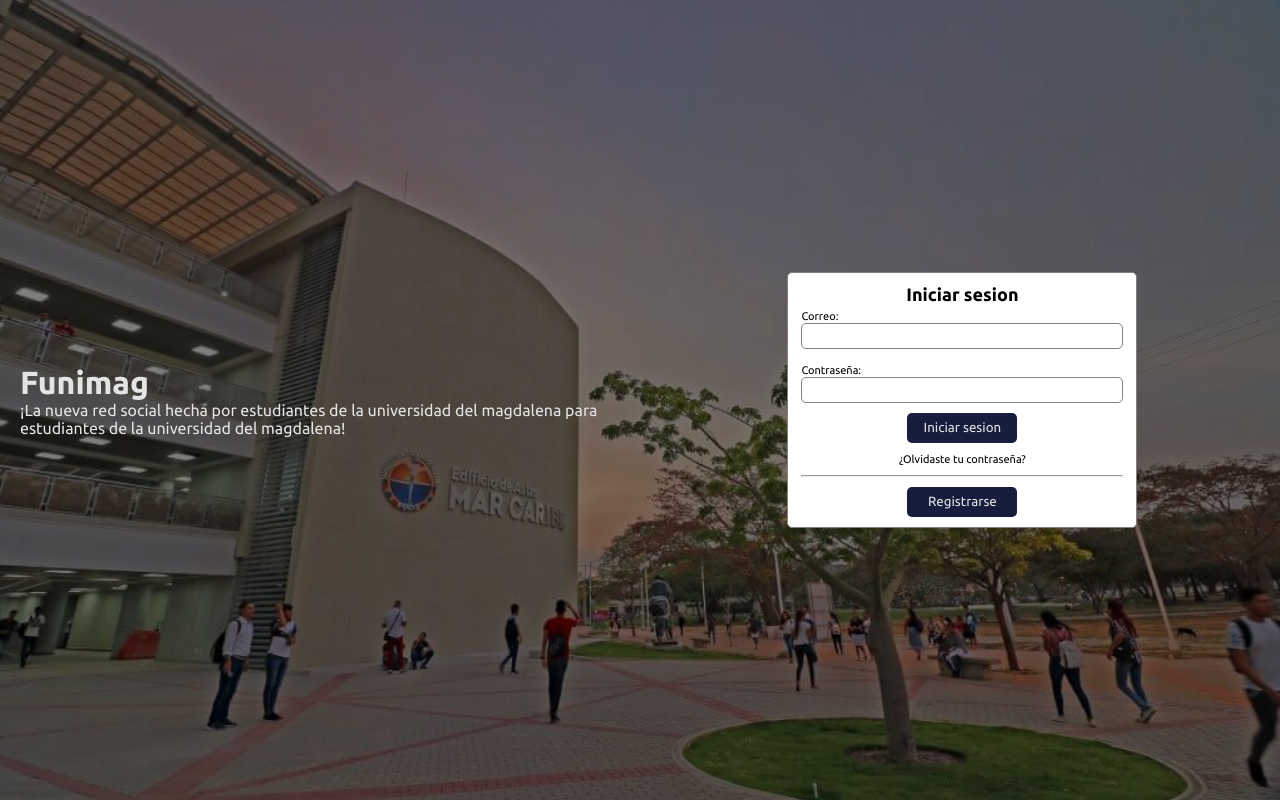
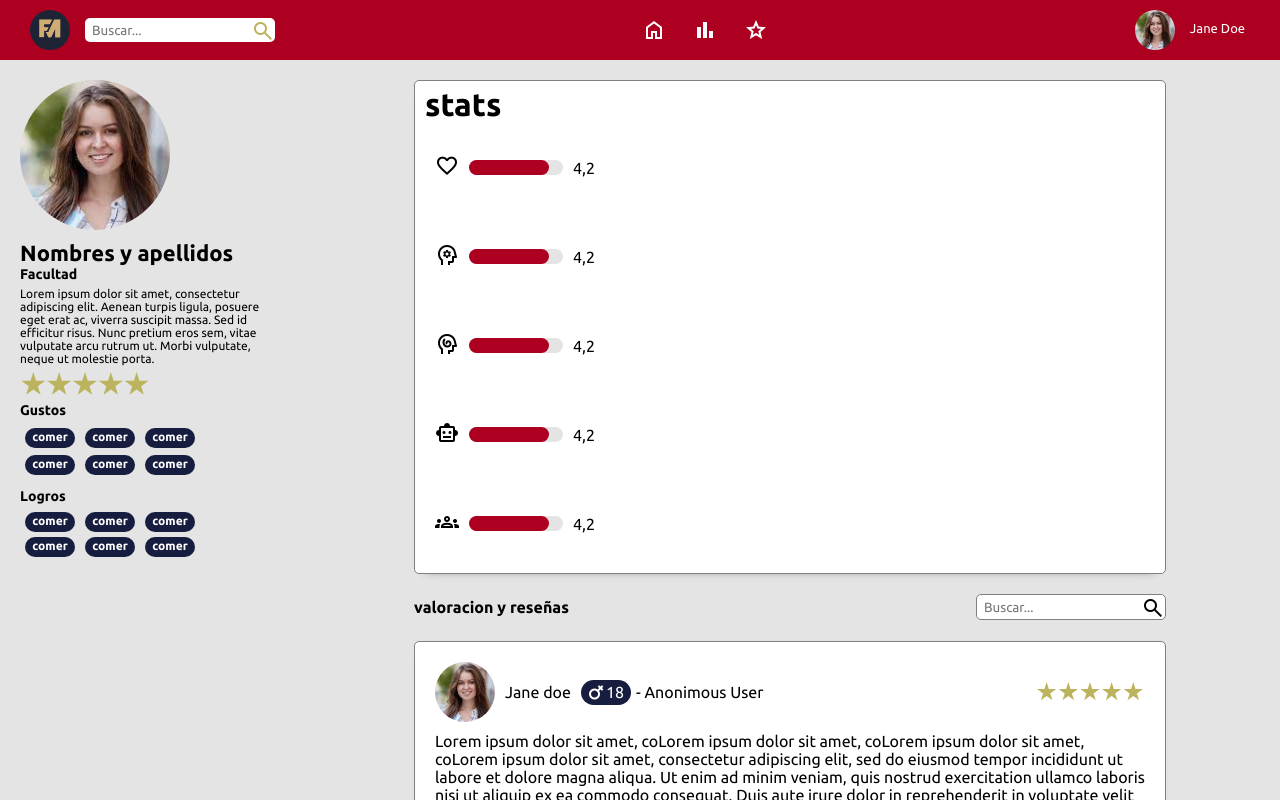
Before and after one commit to victor291201/funimag, a React (Create React App) app: page / in a window 1280 px wide. Shown: the top 800 px of the page. Built offline with nearby package versions, Linux system fonts and the light colour scheme.

Commit message:
login and register animation

```diff
--- a/src/App.js
+++ b/src/App.js
@@ -8,7 +8,7 @@ import Register from "./pages/Register"
 
 function App() {
   return (
-    <LogIn/>
+    <Profile/>
   );
 }
 
--- a/src/pages/Profile.js
+++ b/src/pages/Profile.js
@@ -44,6 +44,7 @@ class Profile extends Component{
                         <h1>Nombres y apellidos</h1>
                         <p>Facultad</p>
                     </div>
+                    <p className='Prdescripcion'>Lorem ipsum dolor sit amet, consectetur adipiscing elit. Aenean turpis ligula, posuere eget erat ac, viverra suscipit massa. Sed id efficitur risus. Nunc pretium eros sem, vitae vulputate arcu rutrum ut. Morbi vulputate, neque ut molestie porta.</p>
                     <div className="Prperson-stars">
                         <div></div>
                         <div></div>
@@ -54,7 +55,6 @@ class Profile extends Component{
                     <div className='Prperson-gustos'>
                         <p>Gustos</p>
                         <div className='Prgustos'>
-                            <p>comer</p>
                             <p>comer</p>
                             <p>comer</p>
                             <p>comer</p>
@@ -72,7 +72,6 @@ class Profile extends Component{
                             <p>comer</p>
                             <p>comer</p>
                             <p>comer</p>
-                            <p>comer</p>
                         </div>
                     </div>
                 </div>
@@ -82,35 +81,55 @@ class Profile extends Component{
                             <h1>stats</h1>
                             <div className='Prcontainer-stats'>
                                 <div className='Prstat'>
-                                    <p className='Prtitle-stat'> Belleza</p>
+                                    <p className='Prtitle-stat'>
+                                        <span class="material-symbols-outlined">
+                                            favorite
+                                        </span>
+                                    </p>
                                     <div className='Prpoints-ofstat'>
                                         <div className='Prpoints'></div>
                                     </div>
                                     <p>4,2</p>
                                 </div>
                                 <div className='Prstat'>
-                                    <p className='Prtitle-stat'>Carisma</p>
+                                    <p className='Prtitle-stat'>
+                                        <span class="material-symbols-outlined">
+                                            psychology
+                                        </span>
+                                    </p>
                                     <div className='Prpoints-ofstat'>
                                         <div className='Prpoints'></div>
                                     </div>
                                     <p>4,2</p>
                                 </div>
                                 <div className='Prstat'>
-                                    <p className='Prtitle-stat'>Humor</p>
+                                    <p className='Prtitle-stat'>
+                                        <span class="material-symbols-outlined">
+                                            cognition
+                                        </span>
+                                    </p>
                                     <div className='Prpoints-ofstat'>
                                         <div className='Prpoints'></div>
                                     </div>
                                     <p>4,2</p>
                                 </div>
                                 <div className='Prstat'>
-                                    <p className='Prtitle-stat'>Inteligencia</p>
+                                    <p className='Prtitle-stat'>
+                                        <span class="material-symbols-outlined">
+                                            smart_toy
+                                        </span>
+                                    </p>
                                     <div className='Prpoints-ofstat'>
                                         <div className='Prpoints'></div>
                                     </div>
                                     <p>4,2</p>
                                 </div>
                                 <div className='Prstat'>
-                                    <p className='Prtitle-stat'>Sociabilidad</p>
+                                    <p className='Prtitle-stat'>
+                                        <span class="material-symbols-outlined">
+                                            groups
+                                        </span>
+                                    </p>
                                     <div className='Prpoints-ofstat'>
                                         <div className='Prpoints'></div>
                                     </div>
@@ -118,7 +137,6 @@ class Profile extends Component{
                                 </div>
 
                             </div>
-                            <p className='Prmedia'>media (4,2)</p>
                         </div>
 
                     </div>
--- a/src/pages/Register.js
+++ b/src/pages/Register.js
@@ -5,11 +5,47 @@ import "../styles/Register/styles.css";
 
 class Register extends Component{
     constructor(props){
-        super(props)
+        super(props);
+        this.state={
+            img: 1
+        };
+    }
+    componentDidMount(){
+        this.timerId = setInterval(()=>{
+            if(this.state.img <4){
+                this.setState(prevState => ({
+                    img: prevState.img +1
+                }));
+            }
+            else{
+                this.setState(prevState => ({
+                    img: 1
+                }));
+            }
+        },3000)
+    }
+    componentWillUnmount(){
+        clearInterval(this.timerId)
     }
     render(){
         return(
             <div className='Rebody'>
+                {
+                    {
+                        1:  <div className='Reimg'>
+                                <div className='img1'></div><div className='img2 Redisapear'></div><div className='img3 Redisapear'></div><div className='img4 Redisapear'></div>
+                            </div>,
+                        2:  <div className='Reimg'>
+                                <div className='img1 Redisapear'></div><div className='img2'></div><div className='img3 Redisapear'></div><div className='img4 Redisapear'></div>
+                            </div>,
+                        3:  <div className='Reimg'>
+                                <div className='img1 Redisapear'></div><div className='img2 Redisapear'></div><div className='img3'></div><div className='img4 Redisapear'></div>
+                            </div>,
+                        4:  <div className='Reimg'>
+                                <div className='img1 Redisapear'></div><div className='img2 Redisapear'></div><div className='img3 Redisapear'></div><div className='img4'></div>
+                            </div>,
+                    }[this.state.img]
+                }
                 <div className='Recard'>
                     <h1>Registrarse</h1>
                     <div className='Reinput'>
--- a/src/styles/LogIn/styles.css
+++ b/src/styles/LogIn/styles.css
@@ -1,5 +1,5 @@
 .Lgbody{
-    background-color: var(--color2);
+    background-color: black;
     display: grid;
     grid-template-columns:minmax(400px,52%) auto ;
     width: 100%;
--- a/src/styles/Profile/styles.css
+++ b/src/styles/Profile/styles.css
@@ -34,6 +34,10 @@
     border-radius: 50%;
     background-size: cover;
     background-position: center;
+    transition: 1s all ease;
+}
+.Prperson-img:hover{
+    filter: brightness(50%);
 }
 .Pr-MenuImg{
     position: absolute;
@@ -70,30 +74,34 @@
 .Prperson-profile p{
     font-size: 14px;
     font-weight: 600;
-    margin-bottom: 10px;
+    margin-bottom: 5px;
+}
+.Prdescripcion{
+    font-size: 12px;
+    margin-bottom: 12px;
 }
 .Prperson-stars{
-    width: 170px;
-    height: 30px;
+    width: 130px;
+    height: 25px;
     display: flex;
     justify-content: space-evenly;
     margin-top: -5px;
 }
 .Prperson-stars div{
-    width: 30px;
-    height: 30px;
+    width: 25px;
+    height: 25px;
     background-color: var(--color5);
     clip-path: var(--cliphy-star);
 }
 .Prperson-gustos{
     font-size: 14px;
     font-weight: 600;
-    margin: 15px 0px;
+    margin: 5px 0px 15px;
 }
 .Prgustos{
     font-size: 12px;
     width: 180px;
-    height: 77px;
+    height: 50px;
     display: flex;
     justify-content: flex-start;
     flex-wrap: wrap;
@@ -116,7 +124,7 @@
 .Prlogros{
     font-size: 12px;
     width: 180px;
-    height: 77px;
+    height: 50px;
     display: flex;
     justify-content: flex-start;
     flex-wrap: wrap;
@@ -161,48 +169,39 @@
     position: relative;
 }
 .Prcontainer-stats{
-    width: 90%;
+    width: 200px;
     height: 445px;
     display: flex;
     flex-wrap: wrap;
     justify-content: start;
     align-items: center;
-    margin: 0px 5%;
     padding: auto;
 }
 .Prstat{
-    height: 170px;
-    width: 100px;
+    height: 20px;
+    width: 180px;
     display: flex;
     align-items: center;
     justify-content: space-around;
-    flex-direction: column;
-    margin: 10px 50px;
+    padding: 0px 10px;
 }
 .Prtitle-stat{
     font-weight: 600;
 }
 .Prpoints-ofstat{
-    width: 15px;
-    height: 110px;
+    height: 15px;
+    width: 150px;
     background-color: var(--color2);
     border-radius: 10px;
     display: flex;
     align-items: flex-end;
-    margin: 10px 0px;
+    margin: 0px 10px;
 }
 .Prpoints{
-    width: 15px;
-    height: 80px;
+    height: 15px;
+    width: 80px;
     background-color: var(--color3);
     border-radius: 10px;
-}
-.Prmedia{
-    position: absolute;
-    right: 0px;
-    bottom: 0px;
-    font-size: 14px;
-    font-weight: 600;
 }
 .Prsearch p{
     font-weight: 600;
--- a/src/styles/Register/styles.css
+++ b/src/styles/Register/styles.css
@@ -1,9 +1,71 @@
 .Rebody{
-    background-color: var(--color2);
+    background-color: black;
     display: flex;
     align-items: center;
     justify-content: center;
     height: 100vh;
+}
+.Reimg{
+    position: absolute;
+    width: 100%;
+    height: 100%;
+    top:0px;
+    left: 0px;
+}
+.Reimg .img1{
+    position: absolute;
+    top:0px;
+    left: 0px;
+    width: 100%;
+    height: 100%;
+    background-image: url(../../utilities/foto1.jpeg);
+    filter: brightness(50%);
+    background-size: cover;
+    background-position: center;
+    transition: 1s opacity ease;
+    opacity: 1;
+}
+.Reimg .img2{
+    position: absolute;
+    top:0px;
+    left: 0px;
+    width: 100%;
+    height: 100%;
+    background-image: url(../../utilities/foto2.jpg);
+    filter: brightness(50%);
+    background-size: cover;
+    background-position: center;
+    transition: 1s opacity ease;
+    opacity: 1;
+}
+.Reimg .img3{
+    position: absolute;
+    top:0px;
+    left: 0px;
+    width: 100%;
+    height: 100%;
+    background-image: url(../../utilities/foto3.jpg);
+    filter: brightness(50%);
+    background-size: cover;
+    background-position: center;
+    transition: 1s opacity ease;
+    opacity: 1;
+}
+.Reimg .img4{
+    position: absolute;
+    top:0px;
+    left: 0px;
+    width: 100%;
+    height: 100%;
+    background-image: url(../../utilities/foto4.jfif);
+    filter: brightness(50%);
+    background-size: cover;
+    background-position: center;
+    transition: 1s opacity ease;
+    opacity: 1;
+}
+.Redisapear{
+    opacity: 0 !important;
 }
 .Recard{
     width: 350px;
@@ -16,6 +78,7 @@
     flex-direction: column;
     align-items: center;
     justify-content: center;
+    z-index: 100;
 }
 .Recard h1{
     font-size: 20px;
```
Also changed, not shown: Mejoras.txt (added), yeiker.txt (deleted).
